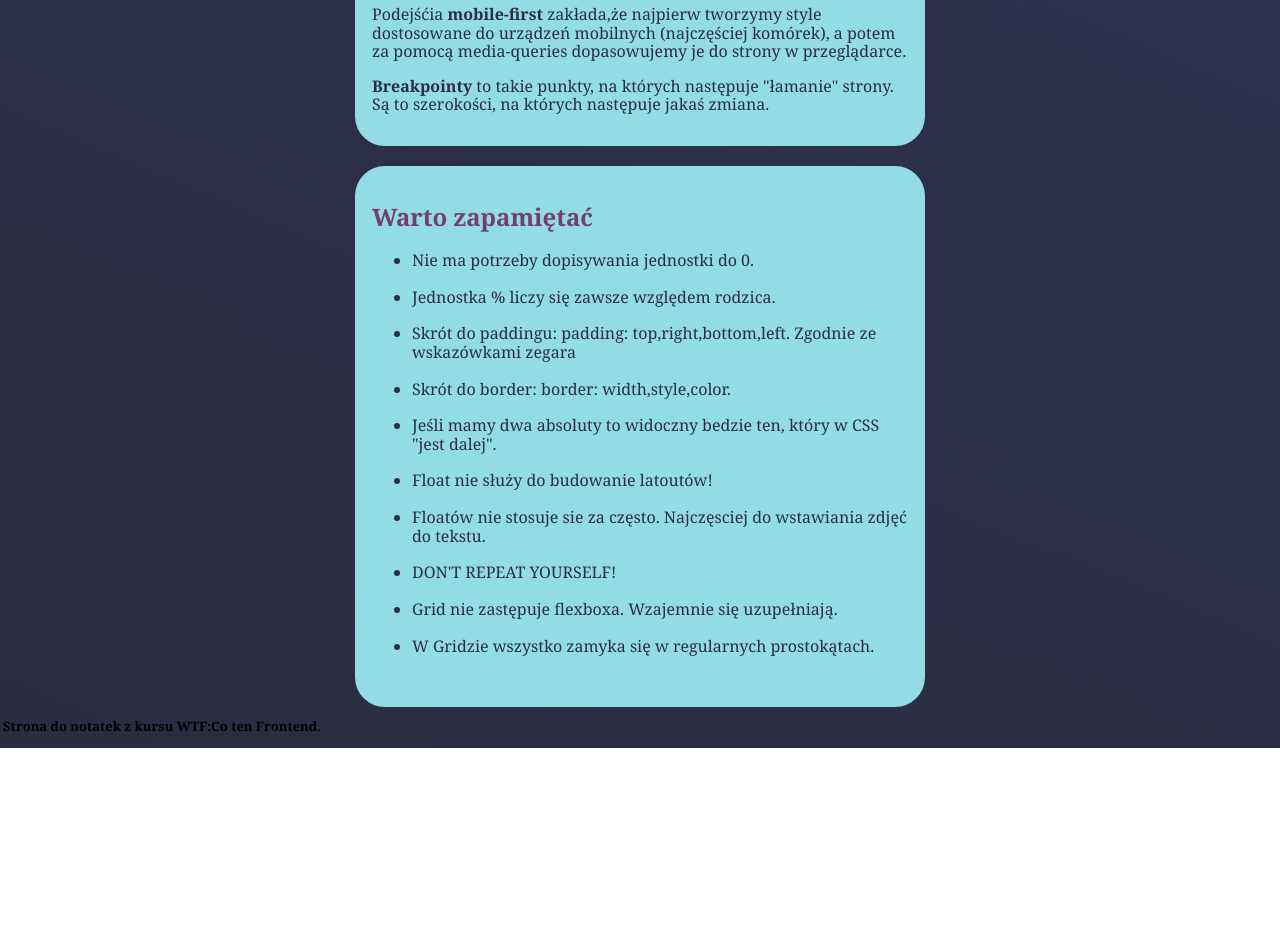
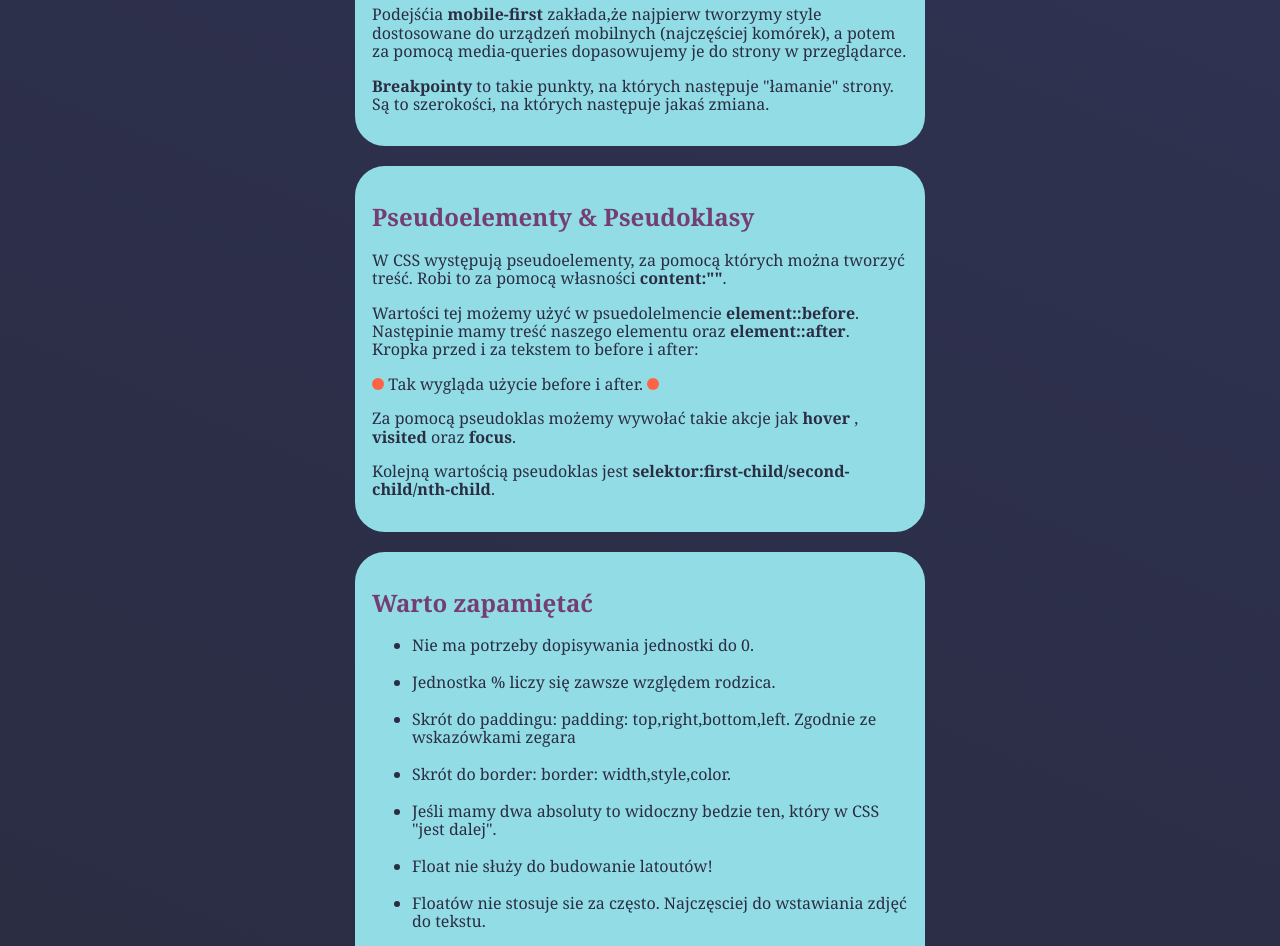
Before and after one commit to jjaworska-hub/homepage, a plain HTML site: page nauka_css.html in a window 1280 px wide. Shown: the part 7577-8523 px from the top of the page. Before the commit the page ends 8325 px from the top, so only its background shows below. Drawn offline with Linux system fonts and the light colour scheme.

Commit message:
adding notes to CSS,index,JS sites and adding hover

```diff
--- a/css/style.css
+++ b/css/style.css
@@ -51,6 +51,11 @@ body {
   padding:5px;
   background-color: #92DCE5;
   text-decoration: none;
+}
+
+.navigation-link:hover{
+  background-color:#72b7c0 ;
+  border-color:#72b7c0;
 }
 
 main{
@@ -140,6 +145,24 @@ aside:nth-of-type(2) {
   width:570px;
   color: #2B2D42;
   font-family: Georgia, 'Times New Roman', Times, serif;
+}
+
+.before-after::before{
+  content:"";
+  display:inline-block;
+  width:12px;
+  height:12px;
+  background-color: tomato;
+  border-radius: 50%;
+}
+
+.before-after::after{
+  content:"";
+  display:inline-block;
+  width:12px;
+  height:12px;
+  background-color: tomato;
+  border-radius: 50%;
 }
 
 
--- a/nauka_css.html
+++ b/nauka_css.html
@@ -463,11 +463,34 @@
                 </p>
                 <p>
                     Podejśćia <strong>mobile-first</strong> zakłada,że najpierw tworzymy style dostosowane do urządzeń
-                    mobilnych (najczęściej komórek), a potem za pomocą media-queries dopasowujemy je do strony w przeglądarce.
+                    mobilnych (najczęściej komórek), a potem za pomocą media-queries dopasowujemy je do strony w
+                    przeglądarce.
                 </p>
                 <p>
                     <strong>Breakpointy</strong> to takie punkty, na których następuje "łamanie" strony. Są to
                     szerokości, na których następuje jakaś zmiana.
+                </p>
+                </p>
+            </section>
+        </div>
+
+        <div class="row">
+            <section class="notes-section">
+                <p>
+                <h2>Pseudoelementy & Pseudoklasy</h2>
+                <p>W CSS występują pseudoelementy, za pomocą których można tworzyć treść. Robi to za pomocą własności
+                <strong>content:""</strong>.</p> Wartości tej możemy użyć w psuedolelmencie <strong>element::before</strong>. Następinie
+                mamy treść naszego elementu oraz <strong>element::after</strong>.
+                Kropka przed i za tekstem to before i after:
+                <p class="before-after">
+                    Tak wygląda użycie before i after.
+                </p>
+                <p>
+                    Za pomocą pseudoklas możemy wywołać takie akcje jak <strong>hover</strong> , <strong>visited</strong>
+                    oraz <strong>focus</strong>.
+                </p>
+                <p>
+                    Kolejną wartością pseudoklas jest <strong>selektor:first-child/second-child/nth-child</strong>.
                 </p>
                 </p>
             </section>
```
Also changed, not shown: JavaScript.html (+10 -0 lines), index.html (+16 -2 lines).
